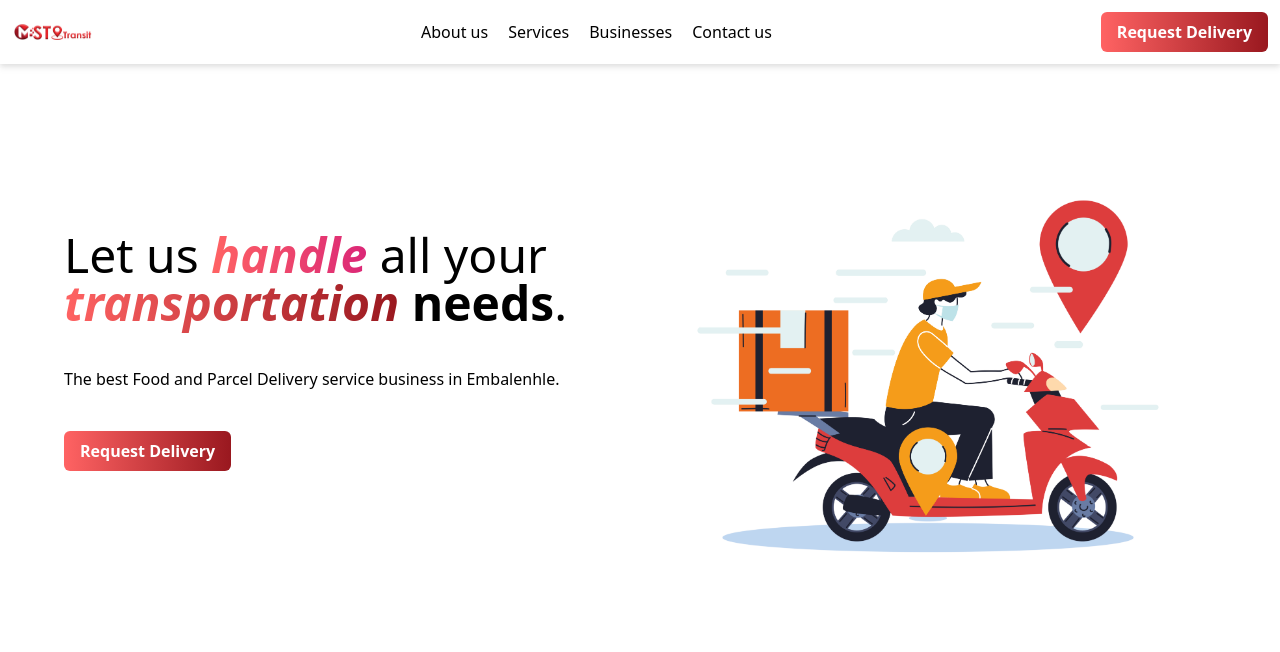
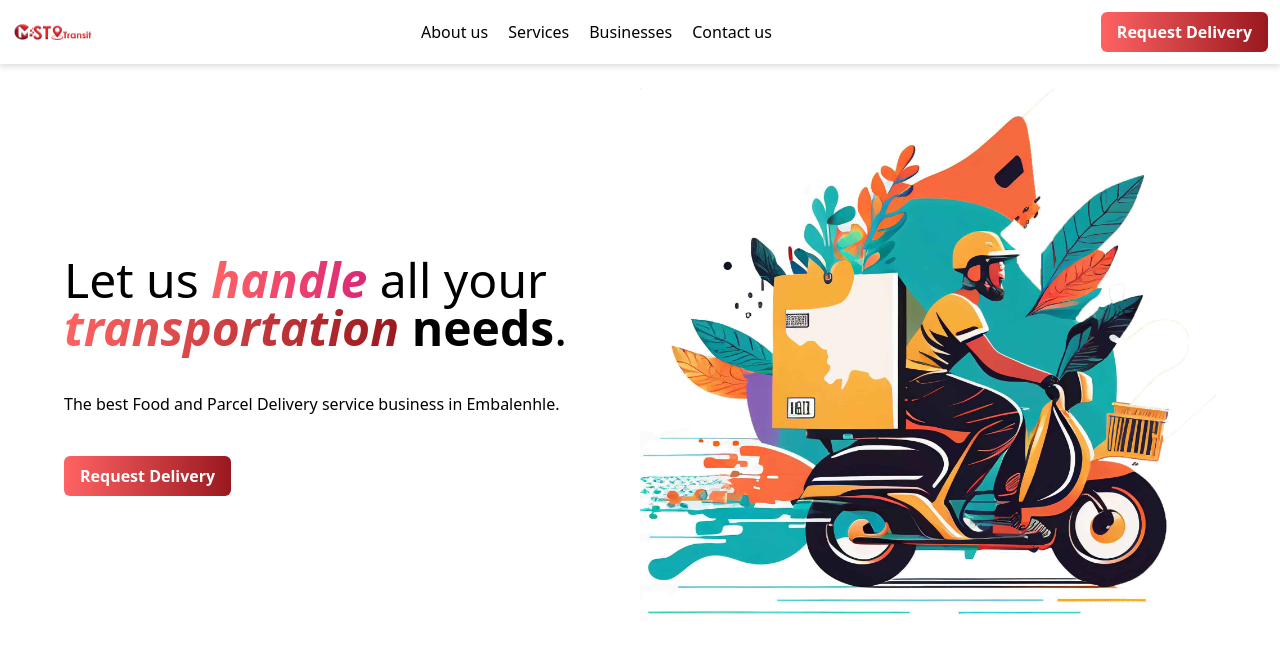
Before and after one commit to refilwe-tech/Mst-Transit, a React (Vite) app in the folder mst-transit-web/: page / in a window 1280 px wide. Shown: the top 652 px of the page. Built offline with nearby package versions, Linux system fonts and the light colour scheme.

Commit message:
DeliveryMan Pic used

```diff
--- a/mst-transit-web/src/components/pages/home/home.tsx
+++ b/mst-transit-web/src/components/pages/home/home.tsx
@@ -1,5 +1,5 @@
 import { Button } from "../..";
-import { DeliveryBike, DeliveryMan } from "../../../assets";
+import { DeliveryMan } from "../../../assets";
 import { CONTACTS } from "../../../contants";
 
 export const Home = () => {
@@ -29,7 +29,7 @@ export const Home = () => {
           </Button>
         </section>
         <section className="w-1/2">
-          <img src={DeliveryBike} alt="placeholder" />
+          <img src={DeliveryMan} alt="placeholder" />
         </section>
       </section>
       <section
```
